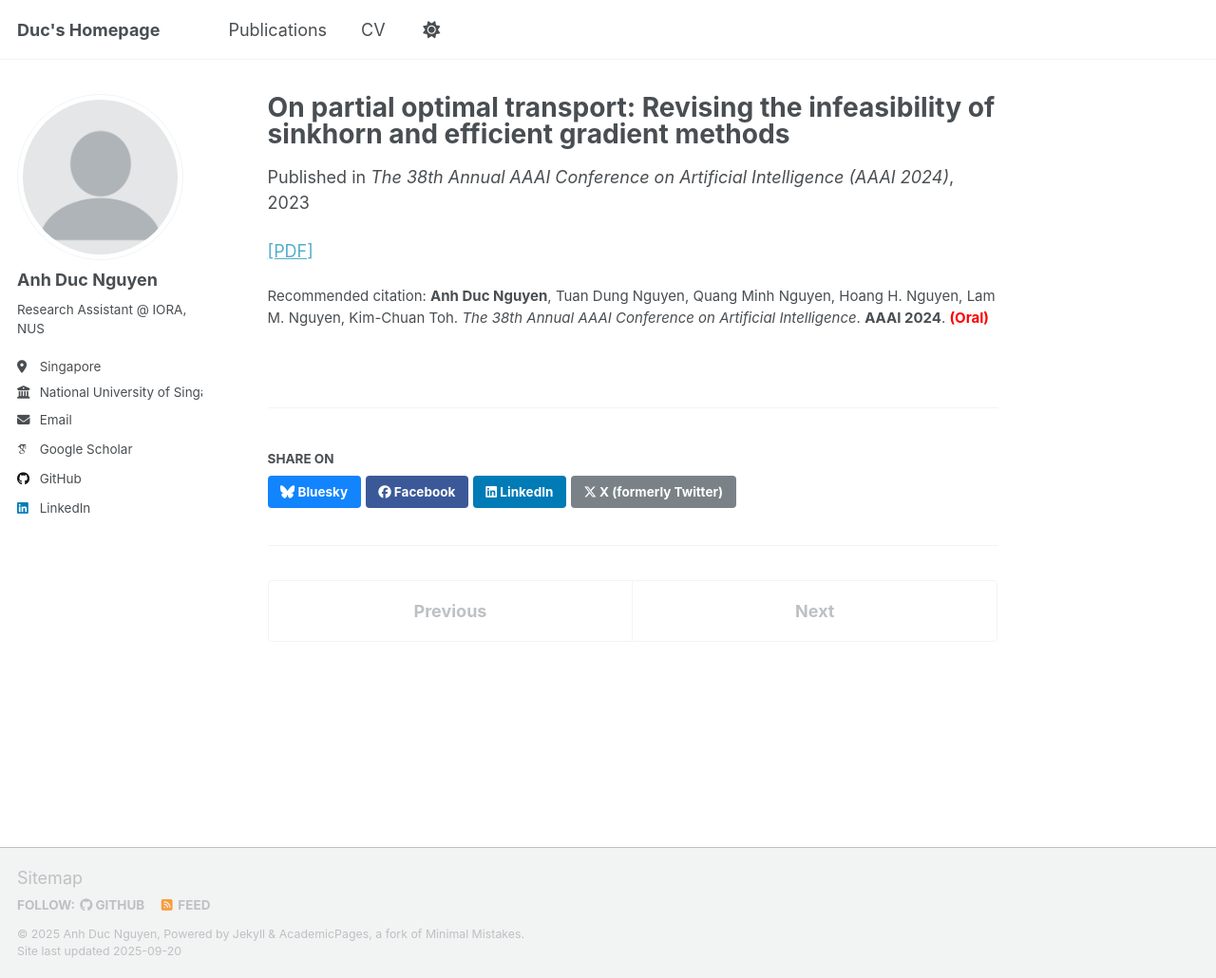
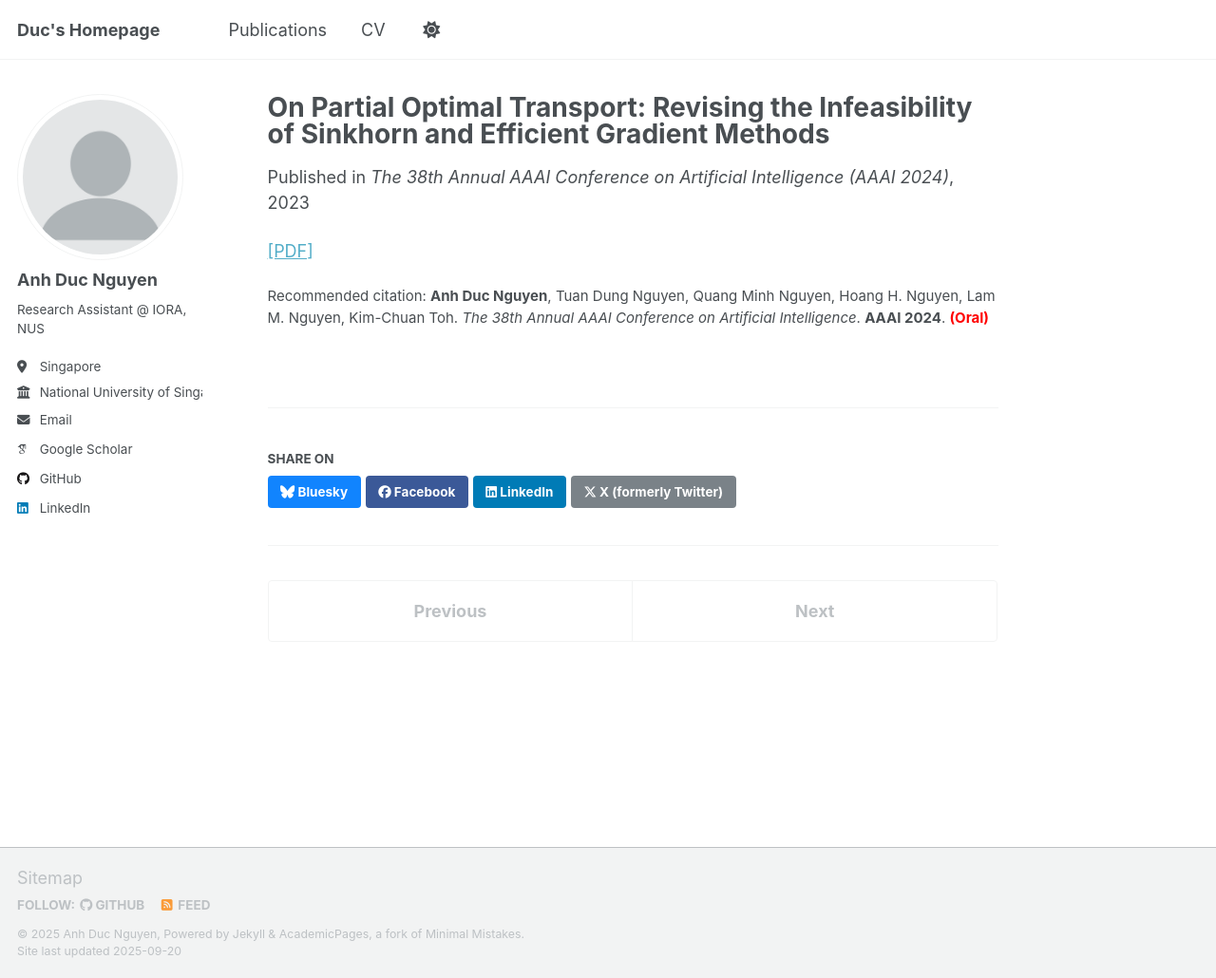
Before and after one commit to ducna271/ducna271.github.io, a Jekyll site: the page built from _publications/pot24.md, in a window 1280 px wide and 1030 px high. Shown: the whole window at 95% size. Built offline with Jekyll 4.4.1, drawn with Linux system fonts in a browser that asks for light colours; some web fonts are replaced; a script that is not in the unit is left out; part of the change alters nothing that is shown.

Commit message:
Update pot24.md

```diff
--- a/_publications/pot24.md
+++ b/_publications/pot24.md
@@ -1,10 +1,8 @@
 ---
-title: "On partial optimal transport: Revising the infeasibility of sinkhorn and efficient gradient methods"
+title: "On Partial Optimal Transport: Revising the Infeasibility of Sinkhorn and Efficient Gradient Methods"
 collection: publications
-permalink: /publications/POT24
 venue: "The 38th Annual AAAI Conference on Artificial Intelligence (AAAI 2024)"
 date: 2023-12-22
 citation: '<b>Anh Duc Nguyen</b>, Tuan Dung Nguyen, Quang Minh Nguyen, Hoang H. Nguyen, Lam M. Nguyen, Kim-Chuan Toh. <i>The 38th Annual AAAI Conference on Artificial Intelligence</i>. <b>AAAI 2024</b>. <b> <span style="color:red">(Oral)</span> </b>'
 ---
-
 [[PDF]](https://arxiv.org/abs/2312.13970)
```
